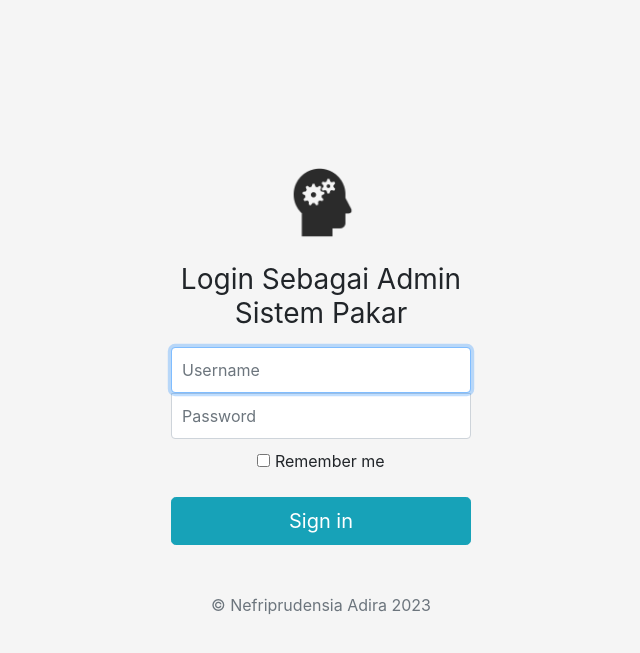
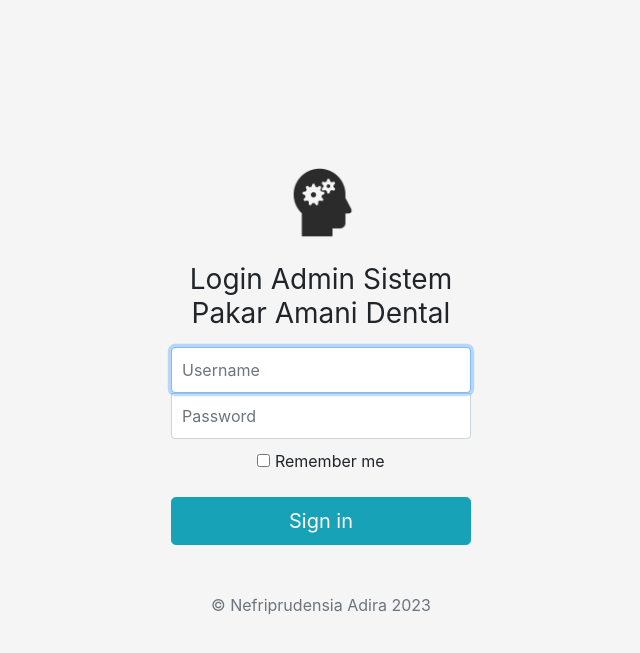
Before and after one commit to rachmadhartono8/sistem-pakar-kesehatan-gigi, a PHP site: page /loginpakar.php in a window 1280 px wide. Shown: the top 653 px of the page, without its empty margins (319-959 px from the left). Run offline with PHP 8.4, Linux system fonts and the light colour scheme.

Commit message:
edit login and koneksi php

```diff
--- a/loginpakar.php
+++ b/loginpakar.php
@@ -19,7 +19,7 @@
 <body class="text-center">
     <form class="form-signin" action="proseslogin.php" method="POST">
       <a href="index.php"><img class="mb-4" src="image/icon.png" alt="" width="72" height="72"></a>
-      <h1 class="h3 mb-3 font-weight-normal">Login Sebagai Admin Sistem Pakar</h1>
+      <h1 class="h3 mb-3 font-weight-normal">Login Admin Sistem Pakar Amani Dental</h1>
       <label for="inputUsername" class="sr-only">Username</label>
       <input type="text" name="username" id="inputEmail" class="form-control" placeholder="Username" required autofocus>
       <label for="inputPassword" class="sr-only">Password</label>
--- a/pakar-masukan.php
+++ b/pakar-masukan.php
@@ -40,6 +40,7 @@
               <thead>
                 <tr>
                   <th>Nama</th>
+                  <!-- <th>Jurusan</th> -->
                   <th>Jurusan</th>
                   <th>Fakta</th>
                   <th>Status</th>
@@ -49,7 +50,7 @@
               <tbody>
                   <?php
                   include "koneksi.php";
-                  $sql = "SELECT * from tb_kesimpulan WHERE status='menunggu' ORDER BY kode_kesimpulan DESC";
+                  $sql = "SELECT * from tb_kesimpulan_gigi WHERE status='menunggu' ORDER BY kode_kesimpulan DESC";
                   $data = mysqli_query($connect,$sql);
                   while ($row = mysqli_fetch_assoc($data)) {
                     echo "<tr>";
```
